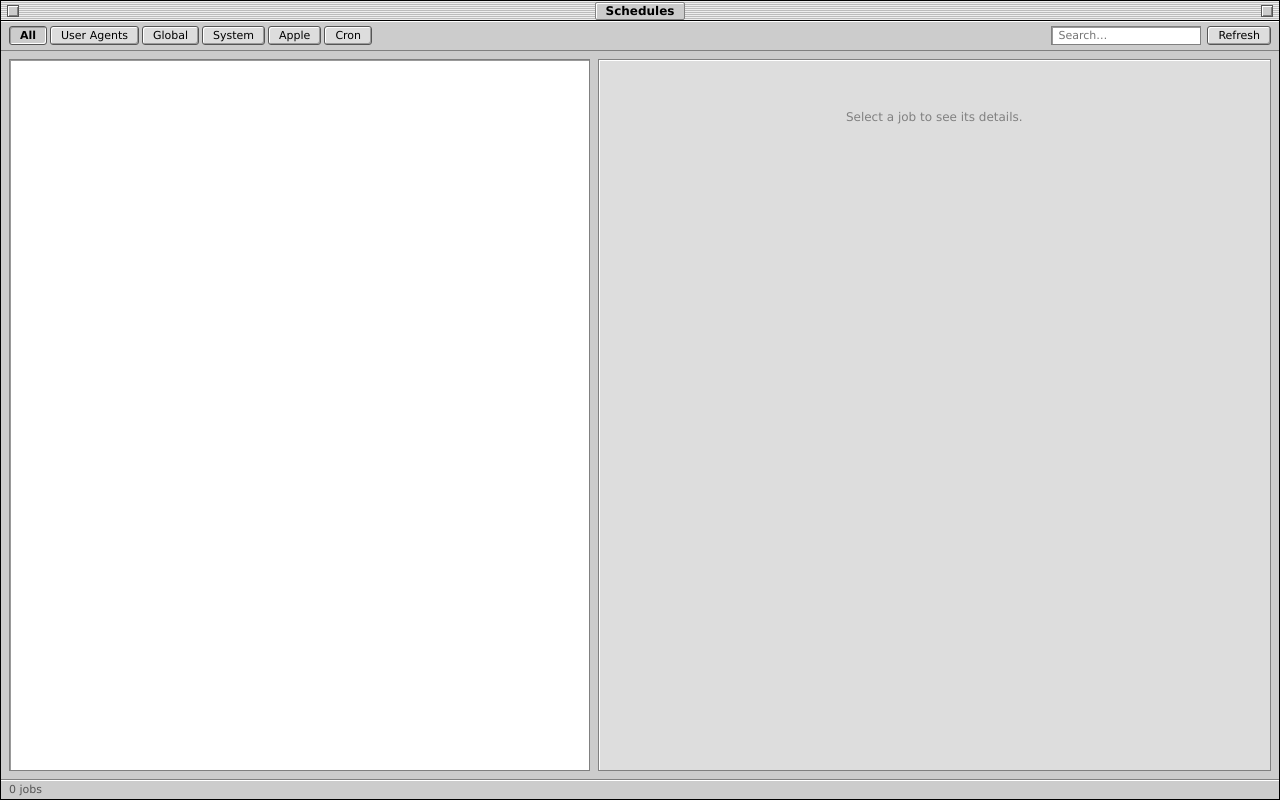
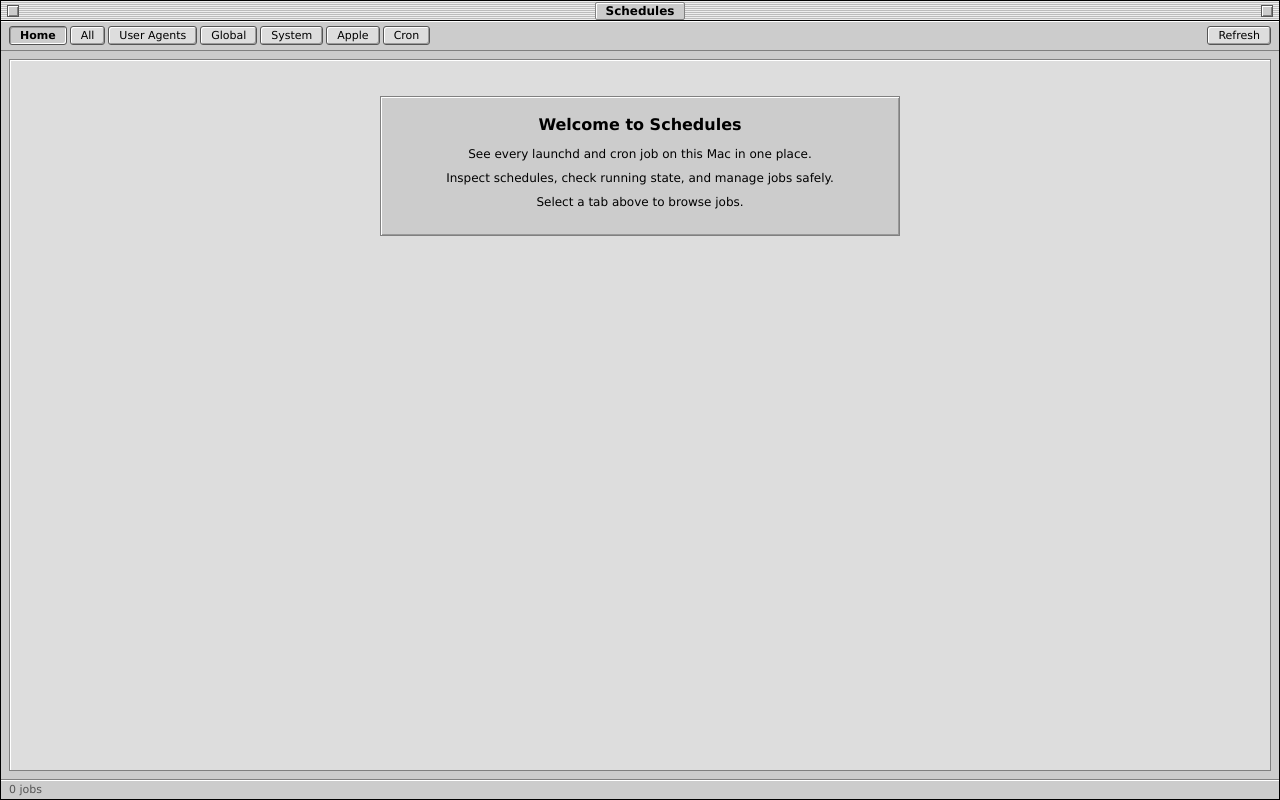
Before and after one commit to theglove44/mac-schedules, a website: page src/index.html in a window 1280 px wide. Drawn offline with Linux system fonts and the light colour scheme.

Commit message:
Add Home view for schedule browser
- Add welcome screen as default tab
- Hide job list, details, and search until browsing starts

```diff
--- a/src/index.html
+++ b/src/index.html
@@ -20,7 +20,8 @@
         <!-- Toolbar -->
         <div class="toolbar">
           <div class="tabs" id="tabs">
-            <button class="tab active" data-filter="all">All</button>
+            <button class="tab active" data-filter="home">Home</button>
+            <button class="tab" data-filter="all">All</button>
             <button class="tab" data-filter="User Agents">User Agents</button>
             <button class="tab" data-filter="Global Agents">Global</button>
             <button class="tab" data-filter="System Daemons">System</button>
@@ -34,6 +35,7 @@
               class="search"
               placeholder="Search…"
               spellcheck="false"
+              hidden
             />
             <button class="btn" id="refresh">Refresh</button>
           </div>
@@ -41,8 +43,16 @@
 
         <!-- Body: list + detail -->
         <div class="body">
-          <div class="listbox" id="listbox"></div>
-          <div class="detail" id="detail">
+          <section class="home" id="home">
+            <div class="home-panel">
+              <h1>Welcome to Schedules</h1>
+              <p>See every launchd and cron job on this Mac in one place.</p>
+              <p>Inspect schedules, check running state, and manage jobs safely.</p>
+              <p>Select a tab above to browse jobs.</p>
+            </div>
+          </section>
+          <div class="listbox" id="listbox" hidden></div>
+          <div class="detail" id="detail" hidden>
             <div class="detail-empty">Select a job to see its details.</div>
           </div>
         </div>
--- a/src/main.js
+++ b/src/main.js
@@ -11,7 +11,7 @@ const GROUP_ORDER = [
 
 const state = {
   jobs: [],
-  filter: "all",
+  filter: "home",
   search: "",
   selectedId: null,
 };
@@ -55,7 +55,22 @@ function matchesSearch(job) {
 }
 
 function render() {
+  const home = document.getElementById("home");
   const list = document.getElementById("listbox");
+  const detail = document.getElementById("detail");
+  const search = document.getElementById("search");
+  const isHome = state.filter === "home";
+
+  home.hidden = !isHome;
+  list.hidden = isHome;
+  detail.hidden = isHome;
+  search.hidden = isHome;
+
+  if (isHome) {
+    document.getElementById("status-count").textContent = "Home";
+    return;
+  }
+
   list.innerHTML = "";
 
   const visible = state.jobs.filter((j) => matchesFilter(j) && matchesSearch(j));
--- a/src/styles/platinum.css
+++ b/src/styles/platinum.css
@@ -170,6 +170,34 @@ body {
   min-height: 0;
   padding: 8px;
   gap: 8px;
+}
+
+/* ---- Home ----------------------------------------------------------- */
+.home {
+  flex: 1;
+  display: flex;
+  align-items: flex-start;
+  justify-content: center;
+  padding: 36px 24px;
+  background: var(--plat-face-light);
+  border: 1px solid var(--plat-dark);
+  box-shadow: inset 1px 1px 0 var(--plat-white);
+}
+.home-panel {
+  width: min(520px, 100%);
+  padding: 18px 22px;
+  background: var(--plat-face);
+  border: 1px solid var(--plat-dark);
+  box-shadow: inset 1px 1px 0 var(--plat-white), inset -1px -1px 0 var(--plat-mid);
+  text-align: center;
+}
+.home h1 {
+  margin: 0 0 12px;
+  font-size: 16px;
+}
+.home p {
+  margin: 7px 0;
+  line-height: 1.4;
 }
 
 /* Sunken white list box */
```
